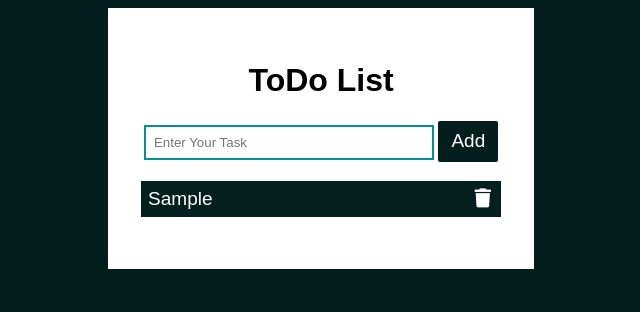
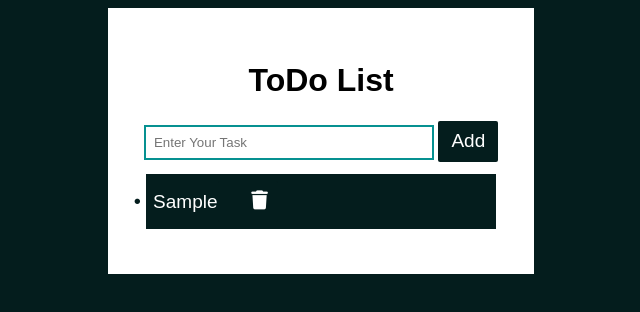
Before and after one commit to Ibad81/To-do-list, a plain HTML site: page index.html in a window 1280 px wide. Both pictures are taken after typing "Sample" into the empty fields and a click on the button "Add". Shown: the whole page, without its empty margins (317-957 px from the left). Drawn offline with nearby package versions, Linux system fonts and the light colour scheme.

Commit message:
add local storage

```diff
--- a/index.html
+++ b/index.html
@@ -15,12 +15,10 @@
         <h1>ToDo List</h1>
         <div class="inputs">
             <input type="text" placeholder="Enter Your Task" name="" id="inp">
-            <button onclick="Add()">Add</button>
+            <button onclick="AddTask()">Add</button>
         </div>
 
-        <div class="text">
-
-        </div>
+        <ul id="taskList"></ul>
     </div>
 
 
--- a/script.js
+++ b/script.js
@@ -1,21 +1,78 @@
-let input=document.getElementById("inp");
-let text=document.querySelector(".text");
+// let input=document.getElementById("inp");
+// let text=document.querySelector(".text");
 
-function Add(){
-    if(input.value==""){
+// function Add(){
+//     if(input.value==""){
+//         alert("Please Enter Task")
+//     }
+
+//     else{
+//         let newEle=document.createElement("ul");
+//         newEle.innerHTML=`${input.value}<i class="fa-solid fa-trash"></i>`;
+//         text.appendChild(newEle);
+//         input.value="";
+
+//         newEle.querySelector("i").addEventListener("click",remove);
+//         function remove(){
+//             newEle.remove();
+//         }
+
+//     }
+// }
+
+window.onload=function(){
+    loadTasks();
+};
+
+
+
+function loadTasks(){
+    const taskList=document.getElementById('taskList');
+    taskList.innerHTML='';
+    // let newEle=document.createElement("ul");
+
+    const tasks=JSON.parse(localStorage.getItem('tasks')) || [];
+    // console.log(tasks)
+
+    tasks.forEach(function(task,index){
+        const li = document.createElement('li');
+        li.textContent = `${task}`;
+        taskList.appendChild(li);
+
+        const deleteButton = document.createElement('button');
+        deleteButton.innerHTML = `<i class="fa-solid fa-trash"></i>`;
+        deleteButton.addEventListener('click', function() {
+          deleteTask(index);
+        });
+
+        li.appendChild(deleteButton);
+
+        // taskList.appendChild(newEle);
+    })
+}
+function AddTask() {
+    const taskInput = document.getElementById('inp');
+    const taskText = taskInput.value.trim();
+
+    if (taskText == '') {
+
         alert("Please Enter Task")
-    }
-
-    else{
-        let newEle=document.createElement("ul");
-        newEle.innerHTML=`${input.value}<i class="fa-solid fa-trash"></i>`;
-        text.appendChild(newEle);
-        input.value="";
-
-        newEle.querySelector("i").addEventListener("click",remove);
-        function remove(){
-            newEle.remove();
-        }
 
     }
-}
+    else{
+        const taskList = JSON.parse(localStorage.getItem('tasks')) || [];
+      taskList.push(taskText)+`<i class="fa-solid fa-trash"></i>`;
+      localStorage.setItem('tasks', JSON.stringify(taskList));
+
+      taskInput.value = '';
+
+      loadTasks();
+    }
+  }
+
+  function deleteTask(index) {
+    const tasks = JSON.parse(localStorage.getItem('tasks')) || [];
+    tasks.splice(index, 1);
+    localStorage.setItem('tasks', JSON.stringify(tasks));
+    loadTasks();
+  }
--- a/style.css
+++ b/style.css
@@ -33,19 +33,36 @@ button{
 }
 
 
-.text ul{
+ul{
     position :relative;
-    background-color: rgb(5,31,31);
+    margin: 0px;
+    padding: 5px;
+    /* overflow: auto; */
+}
+
+li{
+    background-color: rgb(4,29,29);
+    margin-top: 7px;
+    margin-bottom: 7px;
     color: white;
     font-size: 19px;
     padding: 7px;
     text-align: left;
+    right: 10px;
+    white-space: nowrap;
 }
 
 
-.text ul i{
-    position: absolute;
-    right: 10px;
-    cursor: pointer;
+li::before{
+    content: "\2022";  /* Add content: \2022 is the CSS Code/unicode for a bullet */
+  color:rgb(4,29,29); /* Change the color */
+  font-weight: bold; /* If you want it to be bold */
+  display: inline-block; /* Needed to add space between the bullet and the text */
+  width: 1em; /* Also needed for space (tweak if needed) */
+  margin-left: -1em; /* Also needed for space (tweak if needed) */
+}
 
+
+i{
+    padding-left: 50%;
 }
```
